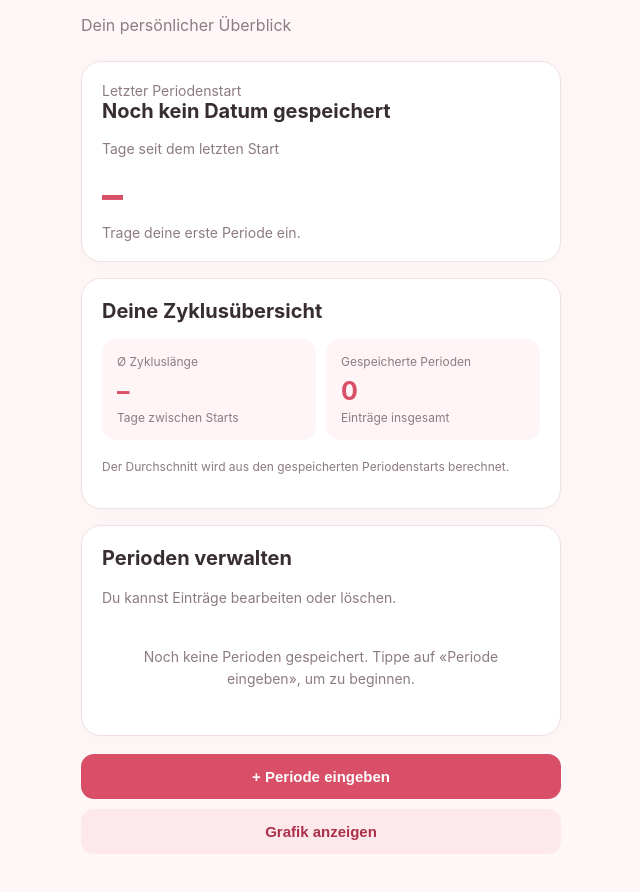
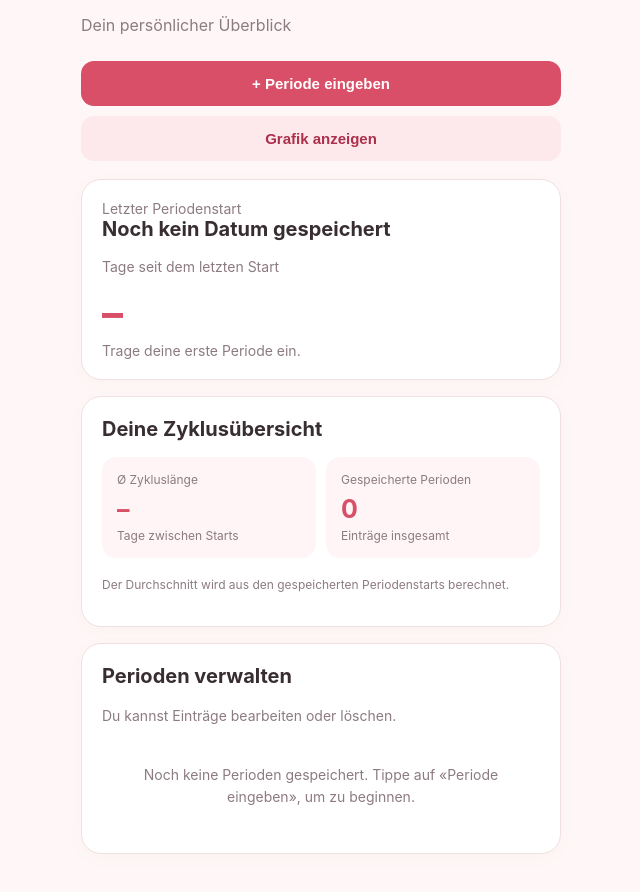
Before and after one commit to Akidog2014/Mens, a plain HTML site: page index.html in a window 1280 px wide. Shown: the part 66-958 px from the top of the page, without its empty margins (319-959 px from the left). Drawn offline with Linux system fonts and the light colour scheme.

```diff
--- a/index.html
+++ b/index.html
@@ -154,6 +154,13 @@
   <h1>Mein Periodenkalender 🌸</h1>
   <p class="subtitle">Dein persönlicher Überblick</p>
 
+
+  <!-- Buttons direkt nach dem persönlichen Überblick -->
+  <div class="actions" style="margin-top:0; margin-bottom:18px;">
+    <button class="primary" onclick="openCalendar()">+ Periode eingeben</button>
+    <button class="secondary" onclick="showChart()">Grafik anzeigen</button>
+  </div>
+
   <div class="card">
     <div class="muted">Letzter Periodenstart</div>
     <h2 id="lastStart">Noch kein Datum gespeichert</h2>
@@ -185,10 +192,6 @@
     <div id="periodList"></div>
   </div>
 
-  <div class="actions">
-    <button class="primary" onclick="openCalendar()">+ Periode eingeben</button>
-    <button class="secondary" onclick="showChart()">Grafik anzeigen</button>
-  </div>
 </section>
 
 <section id="calendarScreen" class="screen">
```
